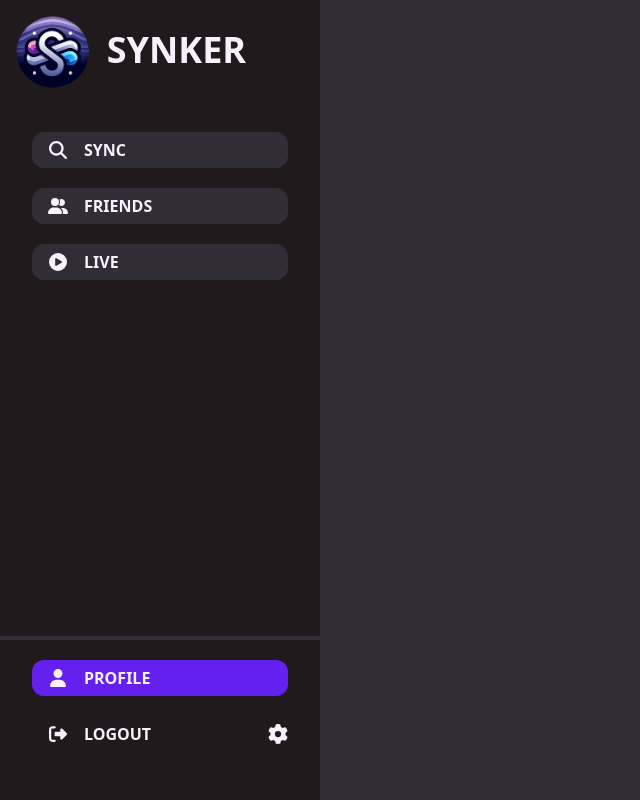
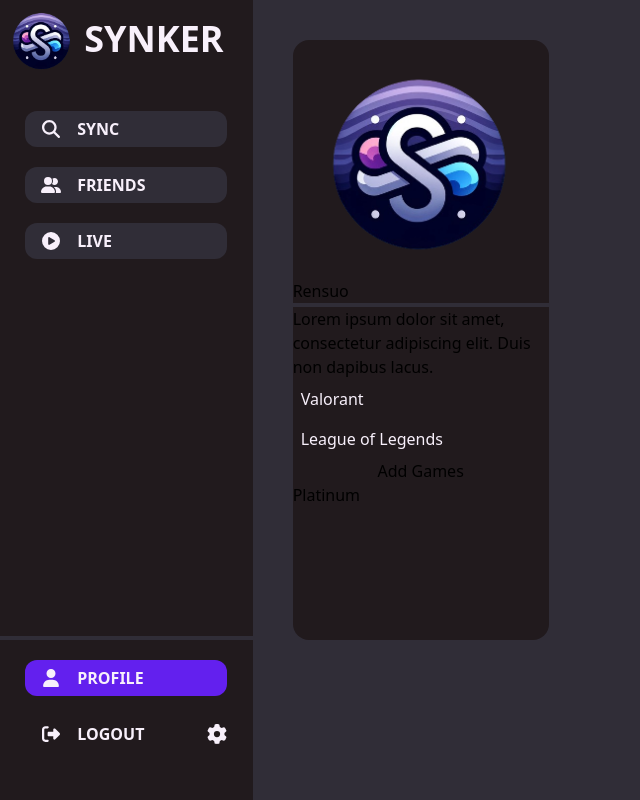
Before and after one commit to varangill/Synker, a React (Vite) app in the folder client/: page /profile in a window 1280 px wide. Shown: the whole page, without its empty margins (0-640 px from the left). Built offline with nearby package versions, Linux system fonts and the light colour scheme; a web font is replaced by a local one.

Commit message:
Basic profile card layout

```diff
--- /dev/null
+++ b/client/src/ui/components/Profile.tsx
@@ -0,0 +1,56 @@
+import React, { useContext } from "react";
+import logo from "../assets/images/logo.png";
+// import ThemeContext from "./ThemeContext";
+
+const Profile = () => {
+  // const authenticated = useContext(Authenticated)
+  // Needs to pass a profile through
+  let authenticated = true;
+
+  // SQL functions
+  function profilePicture() {
+    return logo;
+  }
+
+  function username() {
+    return "Rensuo";
+  }
+
+  function description() {
+    return "Lorem ipsum dolor sit amet, consectetur adipiscing elit. Duis non dapibus lacus.";
+  }
+
+  function gameTags() {
+    // SQL grabs game tags
+    let gameTagList = ["Valorant", "League of Legends"];
+    return gameTagList.map((game, index) => (
+      <div
+        key={index}
+        className="dropdownOption text-white hover:bg-purple-200 p-2 cursor-pointer"
+        // onClick={}
+      >
+        {game}
+      </div>
+    ));
+  }
+
+  function membership() {
+    return "Platinum";
+  }
+
+  return (
+    <div className="profile-container xl:w-1/4 lg:w-1/4 md:w-1/4 sm:w-full min-w-64 h-5/6 bg-gray-200 rounded-2xl flex flex-col">
+      <img
+        className="profile-pic w-full aspect-w-1 aspect-h-1 object-scale-down"
+        src={profilePicture()}
+      ></img>
+      <div>{username()}</div>
+      <div className="line bg-gray-100 w-full h-1"></div>
+      <div>{description()}</div>
+      <div className="tag-container">{gameTags()}</div>
+      <button>Add Games</button>
+      <div>{membership()}</div>
+    </div>
+  );
+};
+export default Profile;
--- a/client/src/ui/pages/FriendsPage.tsx
+++ b/client/src/ui/pages/FriendsPage.tsx
@@ -5,7 +5,7 @@ export default function FriendsPage() {
   return (
     <div className="App flex flex-row bg-gray-100 h-screen">
       <Navigation />
-      <div className="friends-screen-container w-fill h-fill"></div>
+      <div className="friends-screen-container w-full h-full"></div>
     </div>
   );
 }
--- a/client/src/ui/pages/HomePage.tsx
+++ b/client/src/ui/pages/HomePage.tsx
@@ -5,7 +5,7 @@ export default function HomePage() {
   return (
     <div className="App flex flex-row bg-gray-100 h-screen">
       <Navigation />
-      <div className="home-screen-container w-fill h-fill"></div>
+      <div className="home-screen-container w-full h-full"></div>
     </div>
   );
 }
--- a/client/src/ui/pages/LivePage.tsx
+++ b/client/src/ui/pages/LivePage.tsx
@@ -6,7 +6,8 @@ export default function LivePage() {
   return (
     <div className="App flex flex-row bg-gray-100 h-screen">
       <Navigation />
-      <div className="live-game-screen-container w-fill h-fill">
+
+      <div className="live-game-screen-container flex flex-row w-full h-full">
         <GameSelection></GameSelection>
       </div>
     </div>
--- a/client/src/ui/pages/LoginPage.tsx
+++ b/client/src/ui/pages/LoginPage.tsx
@@ -5,7 +5,7 @@ export default function LoginPage() {
   return (
     <div className="App flex flex-row bg-gray-100 h-screen">
       <Navigation />
-      <div className="login-screen-container w-fill h-fill"></div>
+      <div className="login-screen-container w-full h-full"></div>
     </div>
   );
 }
--- a/client/src/ui/pages/ProfilePage.tsx
+++ b/client/src/ui/pages/ProfilePage.tsx
@@ -1,11 +1,15 @@
 import("../../App.css");
 import Navigation from "../components/Navigation.tsx";
+import Profile from "../components/Profile.tsx";
 
 export default function ProfilePage() {
   return (
     <div className="App flex flex-row bg-gray-100 h-screen">
       <Navigation />
-      <div className="profile-screen-container w-fill h-fill"></div>
+
+      <div className="profile-screen-container p-10 w-full h-full">
+        <Profile></Profile>
+      </div>
     </div>
   );
 }
--- a/client/src/ui/pages/SettingsPage.tsx
+++ b/client/src/ui/pages/SettingsPage.tsx
@@ -5,7 +5,7 @@ export default function SettingsPage() {
   return (
     <div className="App flex flex-row bg-gray-100 h-screen">
       <Navigation />
-      <div className="settings-screen-container w-fill h-fill"></div>
+      <div className="settings-screen-container w-full h-full"></div>
     </div>
   );
 }
--- a/client/src/ui/pages/SyncPage.tsx
+++ b/client/src/ui/pages/SyncPage.tsx
@@ -5,7 +5,7 @@ export default function SyncPage() {
   return (
     <div className="App flex flex-row bg-gray-100 h-screen">
       <Navigation />
-      <div className="lsync-screen-container w-fill h-fill"></div>
+      <div className="lsync-screen-container w-full h-full"></div>
     </div>
   );
 }
--- a/client/tailwind.config.js
+++ b/client/tailwind.config.js
@@ -3,7 +3,7 @@ export default {
   content: ["./src/**/*.{js,jsx,ts,tsx}"],
   theme: {
     screens: {
-      sm: "480px",
+      sm: "550px",
       md: "768px",
       lg: "1080px",
       xl: "1440px",
```
